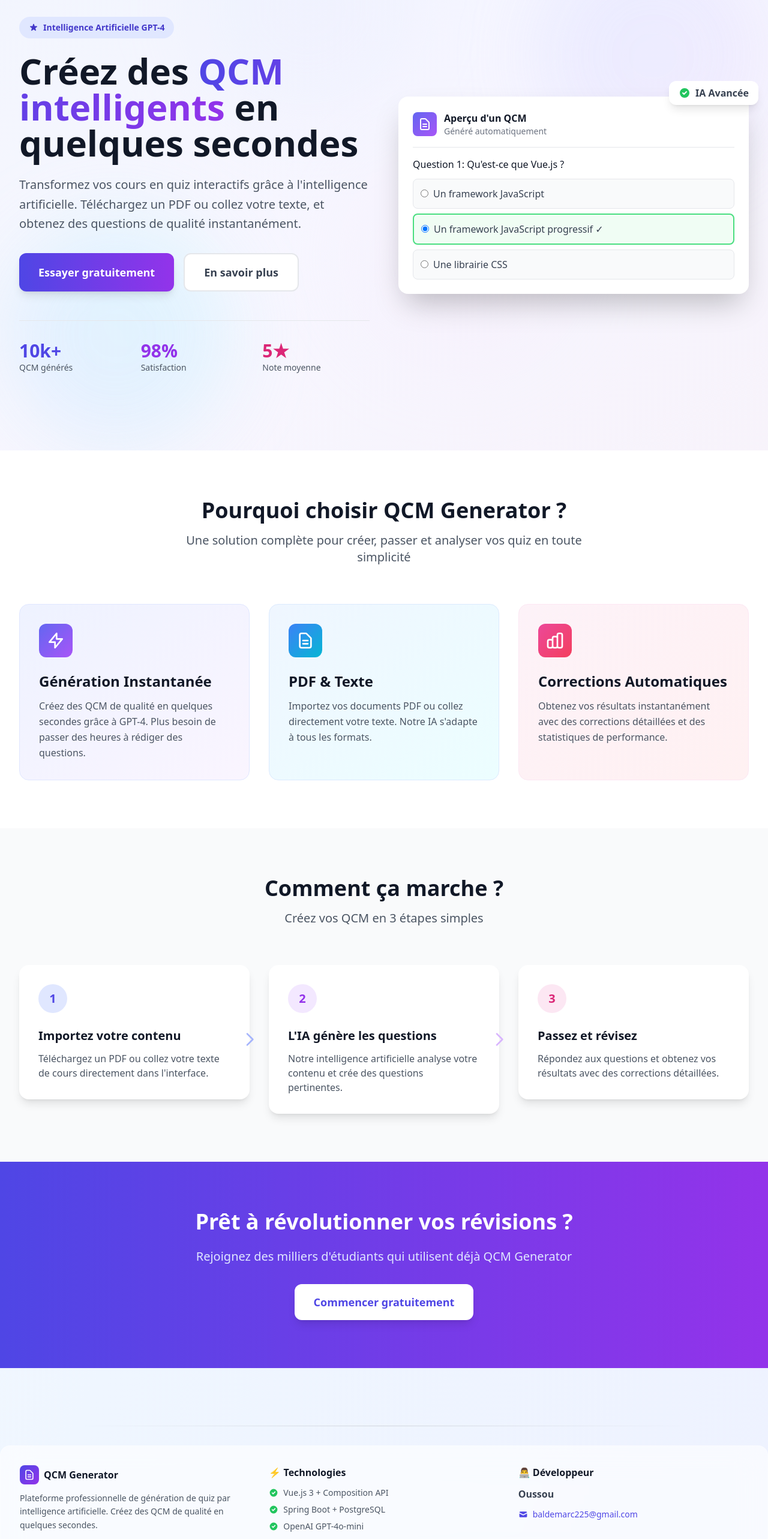
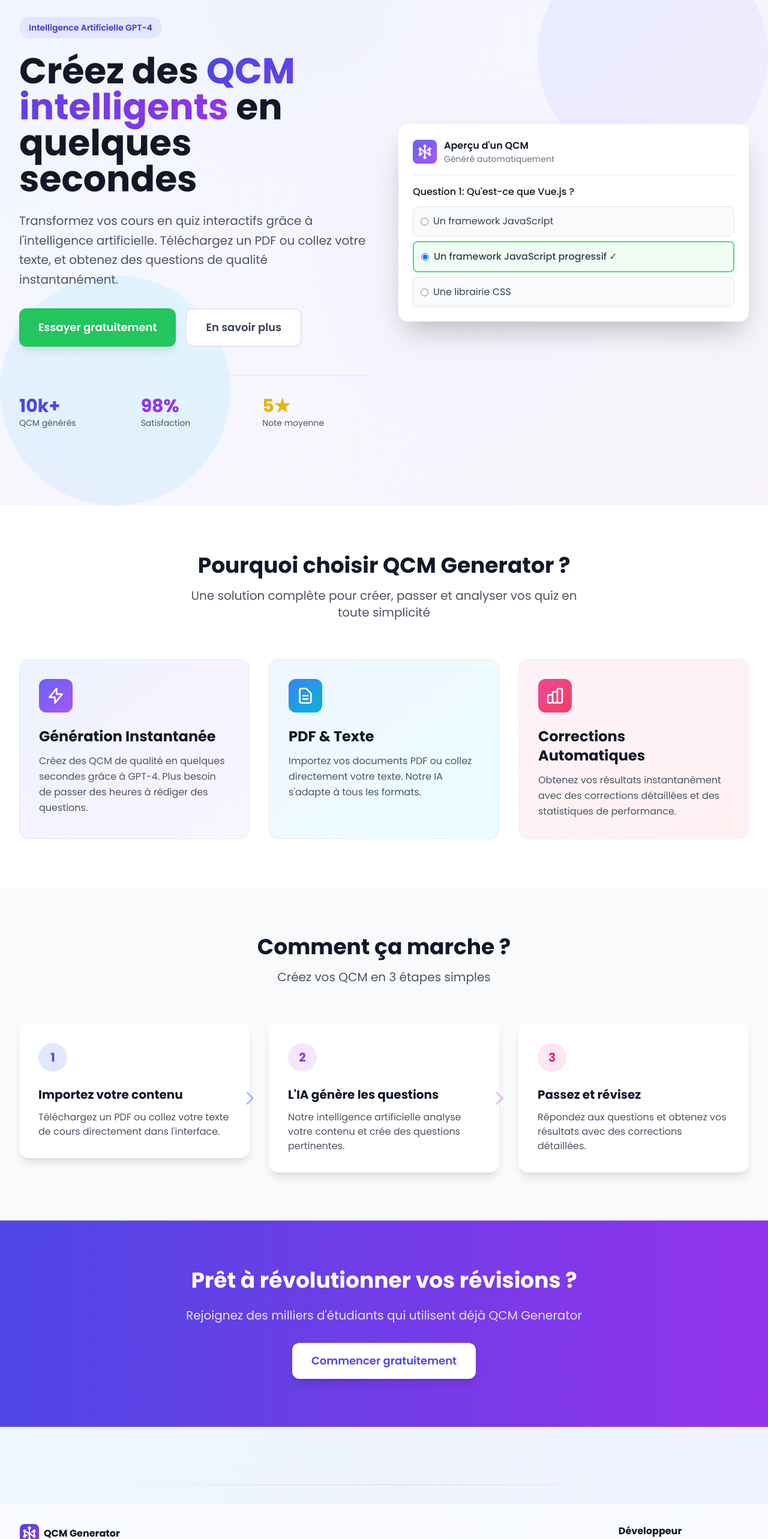
Before and after one commit to Oussou-3RV/QCM_GENERATOR, a Vue app in the folder Frontend/: page / in a window 1280 px wide. Shown: the part 180-2746 px from the top of the page at 60% size. Built offline with nearby package versions, Linux system fonts and the light colour scheme; the HTML template or start-up script is replaced by a standard one.

Commit message:
some modification to the design as the font...

```diff
--- a/Frontend/index.html
+++ b/Frontend/index.html
@@ -7,6 +7,11 @@
     <meta name="viewport" content="width=device-width, initial-scale=1.0">
     <!-- font awasome link -->
     <link rel="stylesheet" href="https://cdnjs.cloudflare.com/ajax/libs/font-awesome/7.0.1/css/all.min.css" integrity="sha512-2SwdPD6INVrV/lHTZbO2nodKhrnDdJK9/kg2XD1r9uGqPo1cUbujc+IYdlYdEErWNu69gVcYgdxlmVmzTWnetw==" crossorigin="anonymous" referrerpolicy="no-referrer" />
+
+    <!-- font poppins -->
+    <link rel="preconnect" href="https://fonts.googleapis.com">
+    <link rel="preconnect" href="https://fonts.gstatic.com" crossorigin>
+    <link href="https://fonts.googleapis.com/css2?family=Poppins:ital,wght@0,200;0,300;0,400;0,500;0,600;0,700;0,900;1,300;1,400;1,700;1,900&display=swap" rel="stylesheet">
     <title>Vite App</title>
   </head>
   <body>
--- a/Frontend/src/App.vue
+++ b/Frontend/src/App.vue
@@ -53,10 +53,10 @@
           />
 
           <!-- Page Fonctionnalités -->
-          <FeaturesPage
+          <!-- <FeaturesPage
             v-if="currentPage === 'features'"
             @navigate="navigateTo"
-          />
+          /> -->
 
           <!-- Page Tarifs -->
           <PricingPage
--- a/Frontend/src/assets/main.css
+++ b/Frontend/src/assets/main.css
@@ -1,3 +1,11 @@
 @tailwind base;
 @tailwind components;
 @tailwind utilities;
+
+body {
+    font-family: 'Poppins', sans-serif;
+  }
+
+h1, h2, h3 {
+    font-weight: 600;
+  }
--- a/Frontend/src/components/AppFooter.vue
+++ b/Frontend/src/components/AppFooter.vue
@@ -7,53 +7,26 @@
 
       <!-- Contenu du footer -->
       <div >
-        <div class="bg-white/60 backdrop-blur-xl rounded-2xl shadow-xl border border-white/20 p-8">
-          <div class="grid grid-cols-1 md:grid-cols-3 gap-8">
+        <div class="bg-white/60 backdrop-blur-xl  border border-white/20 p-8 ">
+          <div class="grid grid-cols-1 md:flex justify-between gap-8 ">
 
             <!-- Colonne 1 : À propos -->
-            <div>
+            <div >
               <h3 class="font-bold text-gray-900 mb-3 flex items-center gap-2">
                 <div class="w-8 h-8 bg-gradient-to-br from-indigo-600 to-purple-600 rounded-lg flex items-center justify-center">
-                  <svg class="w-5 h-5 text-white" fill="none" stroke="currentColor" viewBox="0 0 24 24">
-                    <path stroke-linecap="round" stroke-linejoin="round" stroke-width="2" d="M9 12h6m-6 4h6m2 5H7a2 2 0 01-2-2V5a2 2 0 012-2h5.586a1 1 0 01.707.293l5.414 5.414a1 1 0 01.293.707V19a2 2 0 01-2 2z"></path>
-                  </svg>
+                    <i class="fa-solid fa-hexagon-nodes fa-xl" style="color: #ffffff;"></i>
                 </div>
                 QCM Generator
               </h3>
               <p class="text-sm text-gray-600 leading-relaxed">
-                Plateforme professionnelle de génération de quiz par intelligence artificielle.
+                Plateforme professionnelle de génération de quiz par intelligence artificielle.<br/>
                 Créez des QCM de qualité en quelques secondes.
               </p>
             </div>
 
-            <!-- Colonne 2 : Technologies -->
-            <div>
-              <h3 class="font-bold text-gray-900 mb-3">⚡ Technologies</h3>
-              <ul class="space-y-2 text-sm text-gray-600">
-                <li class="flex items-center gap-2">
-                  <svg class="w-4 h-4 text-green-500" fill="currentColor" viewBox="0 0 20 20">
-                    <path fill-rule="evenodd" d="M10 18a8 8 0 100-16 8 8 0 000 16zm3.707-9.293a1 1 0 00-1.414-1.414L9 10.586 7.707 9.293a1 1 0 00-1.414 1.414l2 2a1 1 0 001.414 0l4-4z" clip-rule="evenodd"></path>
-                  </svg>
-                  Vue.js 3 + Composition API
-                </li>
-                <li class="flex items-center gap-2">
-                  <svg class="w-4 h-4 text-green-500" fill="currentColor" viewBox="0 0 20 20">
-                    <path fill-rule="evenodd" d="M10 18a8 8 0 100-16 8 8 0 000 16zm3.707-9.293a1 1 0 00-1.414-1.414L9 10.586 7.707 9.293a1 1 0 00-1.414 1.414l2 2a1 1 0 001.414 0l4-4z" clip-rule="evenodd"></path>
-                  </svg>
-                  Spring Boot + PostgreSQL
-                </li>
-                <li class="flex items-center gap-2">
-                  <svg class="w-4 h-4 text-green-500" fill="currentColor" viewBox="0 0 20 20">
-                    <path fill-rule="evenodd" d="M10 18a8 8 0 100-16 8 8 0 000 16zm3.707-9.293a1 1 0 00-1.414-1.414L9 10.586 7.707 9.293a1 1 0 00-1.414 1.414l2 2a1 1 0 001.414 0l4-4z" clip-rule="evenodd"></path>
-                  </svg>
-                  OpenAI GPT-4o-mini
-                </li>
-              </ul>
-            </div>
-
-            <!-- Colonne 3 : Contact & Auteur -->
-            <div>
-              <h3 class="font-bold text-gray-900 mb-3">👨‍💻 Développeur</h3>
+            <!-- Colonne 2 : Contact & Auteur -->
+            <div >
+              <h3 class="font-bold text-gray-900 mb-3">Développeur</h3>
               <div class="space-y-3">
                 <p class="text-gray-700 font-semibold">Oussou</p>
                 <a
@@ -72,17 +45,8 @@
 
           <!-- Copyright -->
           <div class="mt-8 pt-6 border-t border-gray-200">
-            <div class="flex flex-col md:flex-row items-center justify-between gap-4 text-sm text-gray-600">
+            <div class="flex flex-col md:flex-row items-center justify-center text-sm text-gray-600">
               <p>© 2025 QCM Generator. Tous droits réservés.</p>
-              <div class="flex items-center gap-2">
-                <span class="flex items-center gap-1">
-                  Fait avec
-                  <svg class="w-4 h-4 text-red-500 animate-pulse" fill="currentColor" viewBox="0 0 20 20">
-                    <path fill-rule="evenodd" d="M3.172 5.172a4 4 0 015.656 0L10 6.343l1.172-1.171a4 4 0 115.656 5.656L10 17.657l-6.828-6.829a4 4 0 010-5.656z" clip-rule="evenodd"></path>
-                  </svg>
-                  par Oussou
-                </span>
-              </div>
             </div>
           </div>
         </div>
@@ -91,7 +55,7 @@
   </template>
 
   <script setup>
-  // Pas de logique nécessaire
+
   </script>
 
   <style scoped>
--- a/Frontend/src/components/HomePage.vue
+++ b/Frontend/src/components/HomePage.vue
@@ -7,8 +7,8 @@
       <section class="relative py-20 lg:py-32 overflow-hidden">
         <!-- Background effects -->
         <div class="absolute inset-0 bg-gradient-to-br from-indigo-50 via-purple-50 to-pink-50 opacity-60"></div>
-        <div class="absolute top-0 right-0 w-96 h-96 bg-gradient-to-br from-indigo-200/30 to-purple-200/30 rounded-full blur-3xl"></div>
-        <div class="absolute bottom-0 left-0 w-96 h-96 bg-gradient-to-tr from-blue-200/30 to-cyan-200/30 rounded-full blur-3xl"></div>
+        <div class="absolute top-0 right-0 w-96 h-96 bg-gradient-to-br from-indigo-200/30 to-purple-200/30 rounded-full blur-1xl"></div>
+        <div class="absolute bottom-0 left-0 w-96 h-96 bg-gradient-to-tr from-blue-200/30 to-cyan-200/30 rounded-full blur-1xl"></div>
 
         <div class="relative max-w-7xl mx-auto px-4 sm:px-6 lg:px-8">
           <div class="grid lg:grid-cols-2 gap-12 items-center">
@@ -17,9 +17,6 @@
             <div class="text-center lg:text-left">
               <!-- Badge -->
               <div class="inline-flex items-center gap-2 bg-indigo-100 text-indigo-700 px-4 py-2 rounded-full text-sm font-semibold mb-6">
-                <svg class="w-4 h-4" fill="currentColor" viewBox="0 0 20 20">
-                  <path d="M9.049 2.927c.3-.921 1.603-.921 1.902 0l1.07 3.292a1 1 0 00.95.69h3.462c.969 0 1.371 1.24.588 1.81l-2.8 2.034a1 1 0 00-.364 1.118l1.07 3.292c.3.921-.755 1.688-1.54 1.118l-2.8-2.034a1 1 0 00-1.175 0l-2.8 2.034c-.784.57-1.838-.197-1.539-1.118l1.07-3.292a1 1 0 00-.364-1.118L2.98 8.72c-.783-.57-.38-1.81.588-1.81h3.461a1 1 0 00.951-.69l1.07-3.292z"></path>
-                </svg>
                 Intelligence Artificielle GPT-4
               </div>
 
@@ -38,7 +35,7 @@
               <div class="flex flex-col sm:flex-row gap-4 justify-center lg:justify-start">
                 <button
                   @click="$emit('navigate', 'generator')"
-                  class="bg-gradient-to-r from-indigo-600 to-purple-600 text-white px-8 py-4 rounded-xl font-semibold text-lg shadow-lg hover:shadow-xl hover:scale-105 transition-all"
+                  class="bg-green-500 text-white px-8 py-4 rounded-xl font-semibold text-lg shadow-lg hover:shadow-xl hover:scale-105 transition-all"
                 >
                   Essayer gratuitement
                 </button>
@@ -61,7 +58,7 @@
                   <div class="text-sm text-gray-600">Satisfaction</div>
                 </div>
                 <div>
-                  <div class="text-3xl font-bold text-pink-600">5★</div>
+                  <div class="text-3xl font-bold text-yellow-500">5★</div>
                   <div class="text-sm text-gray-600">Note moyenne</div>
                 </div>
               </div>
@@ -74,9 +71,7 @@
                 <div class="space-y-4">
                   <div class="flex items-center gap-3 pb-4 border-b border-gray-200">
                     <div class="w-10 h-10 bg-gradient-to-br from-indigo-500 to-purple-500 rounded-lg flex items-center justify-center">
-                      <svg class="w-6 h-6 text-white" fill="none" stroke="currentColor" viewBox="0 0 24 24">
-                        <path stroke-linecap="round" stroke-linejoin="round" stroke-width="2" d="M9 12h6m-6 4h6m2 5H7a2 2 0 01-2-2V5a2 2 0 012-2h5.586a1 1 0 01.707.293l5.414 5.414a1 1 0 01.293.707V19a2 2 0 01-2 2z"></path>
-                      </svg>
+                        <i class="fa-solid fa-hexagon-nodes fa-xl" style="color: #ffffff;"></i>
                     </div>
                     <div>
                       <div class="font-semibold text-gray-900">Aperçu d'un QCM</div>
@@ -108,14 +103,6 @@
                     </div>
                   </div>
                 </div>
-              </div>
-
-              <!-- Badges flottants -->
-              <div class="absolute -top-4 -right-4 bg-white rounded-xl shadow-lg px-4 py-2 flex items-center gap-2 animate-bounce">
-                <svg class="w-5 h-5 text-green-500" fill="currentColor" viewBox="0 0 20 20">
-                  <path fill-rule="evenodd" d="M10 18a8 8 0 100-16 8 8 0 000 16zm3.707-9.293a1 1 0 00-1.414-1.414L9 10.586 7.707 9.293a1 1 0 00-1.414 1.414l2 2a1 1 0 001.414 0l4-4z" clip-rule="evenodd"></path>
-                </svg>
-                <span class="font-semibold text-gray-700">IA Avancée</span>
               </div>
             </div>
           </div>
```
Also changed, not shown: Frontend/src/components/AppHeader.vue (+7 -9 lines).
